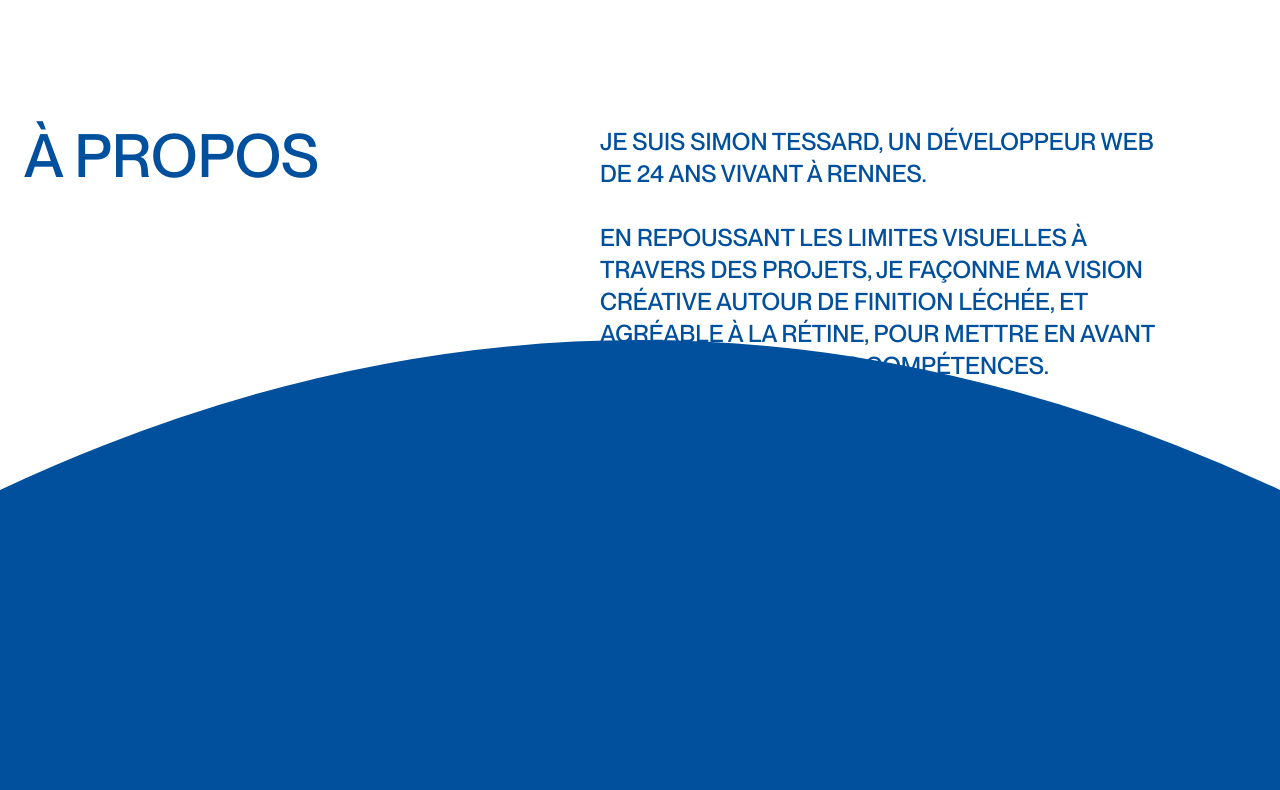
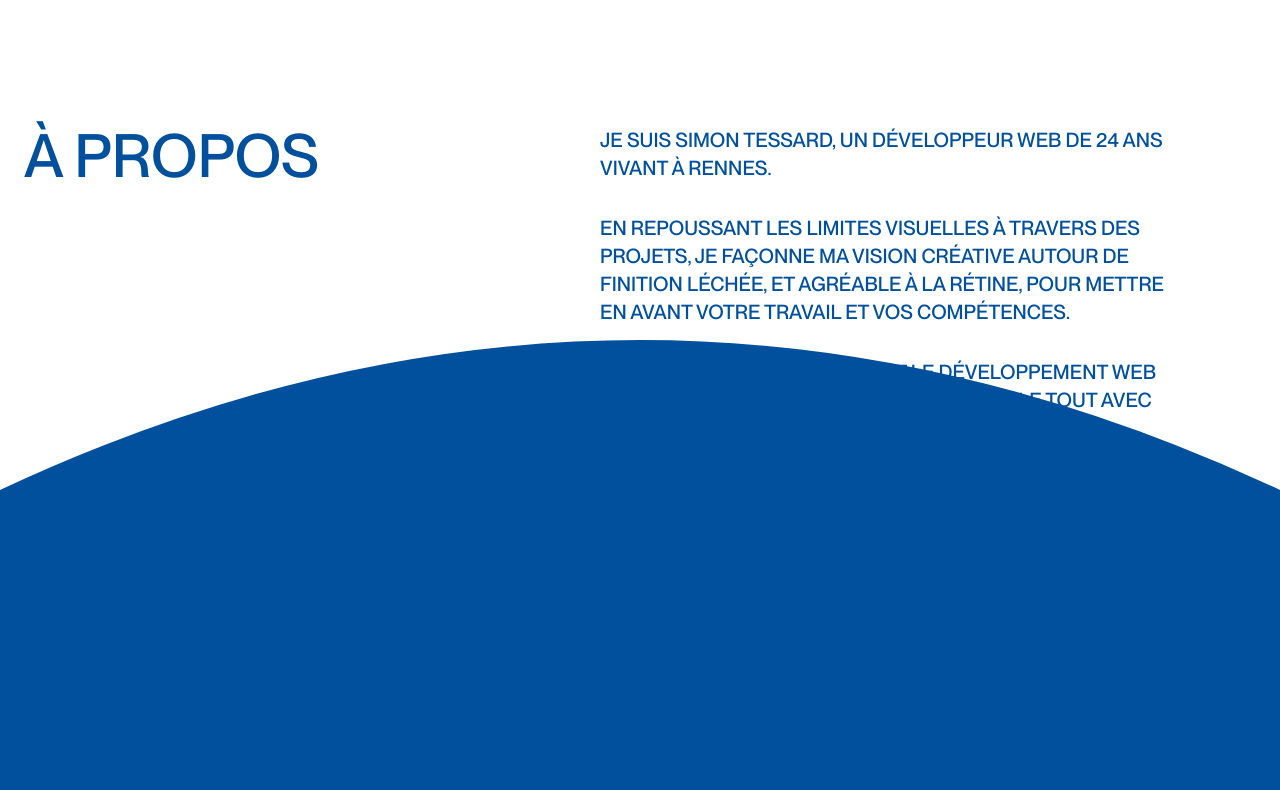
Before and after one commit to simontessard/2025-portfolio, a Next.js app: page /about in a window 1280 px wide. Shown: the part 610-1400 px from the top of the page. Built offline with nearby package versions, Linux system fonts and the light colour scheme.

Commit message:
Overall improvements

```diff
--- a/src/components/about/Intro.tsx
+++ b/src/components/about/Intro.tsx
@@ -1,3 +1,5 @@
+import Paragraph from "@/components/about/Paragraph";
+
 export default function Intro() {
     return (
         <div className="flex max-lg:flex-col justify-between w-full mb-24 md:mb-40 lg:pr-8 xl:pr-20 2xl:pr-52">
@@ -5,17 +7,14 @@ export default function Intro() {
                 à propos
             </h2>
             <div className="w-full lg:w-1/2 font-primary">
-                <p className="text-lg lg:text-2xl md:leading-9 md:max-w-6xl uppercase text-primary lg:font-medium mb-8">
-                    Je suis Simon TESSARD, un Développeur Web de 24 ans vivant à Rennes.
-                </p>
-                <p className="text-lg lg:text-2xl md:leading-9 md:max-w-6xl uppercase text-primary lg:font-medium mb-8">
-                    En repoussant les limites visuelles à travers des projets, je façonne ma vision
-                    créative autour de finition léchée, et agréable à la rétine, pour mettre en avant votre travail et vos compétences.
-                </p>
-                <p className="text-lg lg:text-2xl md:leading-9 md:max-w-6xl uppercase text-primary lg:font-medium">
-                    Mes compétences couvrent le Développement Web (Front-end et Back-end), le Web Design,
-                    le tout avec une touche de créativité.
-                </p>
+                <Paragraph text="Je suis Simon TESSARD, un Développeur Web de 24 ans vivant à Rennes."/>
+                <Paragraph text="En repoussant les limites visuelles à travers des projets, je façonne ma vision
+                            créative autour de finition léchée, et agréable à la rétine, pour mettre en avant votre travail et vos
+                            compétences."/>
+                <Paragraph text="Mes compétences couvrent le Développement Web (Front-end et Back-end), le Web Design,
+                            le tout avec une touche de créativité."/>
+                <Paragraph text="Je suis disponible pour des missions de Freelance, n'hésitez pas à me contacter pour discuter de
+                            votre projet, ou pour toute autre demande."/>
             </div>
         </div>
     )
--- /dev/null
+++ b/src/components/about/Paragraph.tsx
@@ -0,0 +1,11 @@
+interface ParagraphProps {
+    text: string;
+}
+
+export default function Paragraph({text}: ParagraphProps) {
+    return (
+        <p className="text-lg lg:text-xl md:leading-8 md:max-w-6xl uppercase text-primary lg:font-medium mb-8">
+            {text}
+        </p>
+    )
+}
--- a/src/components/global/Footer.tsx
+++ b/src/components/global/Footer.tsx
@@ -13,9 +13,9 @@ export default function Footer() {
                 <div className="flex items-start justify-between w-full">
 
                     <div className="flex flex-col">
-                        <div className="flex max-md:flex-col flex-wrap md:items-center gap-y-4 xl:gap-y-8 gap-x-6 md:gap-x-8 xl:gap-x-7 w-full mb-4">
+                        <div className="flex max-md:flex-col flex-wrap md:items-center gap-y-4 xl:gap-y-8 gap-x-6 md:gap-x-7 w-full mb-3">
                             <FooterLink href="/" text="Accueil"/>
-                            <span className="hidden md:block size-3 md:size-3.5 bg-primary rounded-full"/>
+                            <span className="hidden md:block size-3 md:size-3.5 xl:size-4 bg-primary rounded-full"/>
                             <FooterLink href="/projects" text="Projets"/>
                         </div>
 
--- a/src/components/projects-slug/TwoImages.tsx
+++ b/src/components/projects-slug/TwoImages.tsx
@@ -1,4 +1,4 @@
-export default function TwoImages({ project }: { project: Project }) {
+export default function TwoImages({ project }: {project: any}) {
     return (
         <div className="grid grid-cols-1 md:grid-cols-2 gap-12 md:gap-10">
             <img
```
